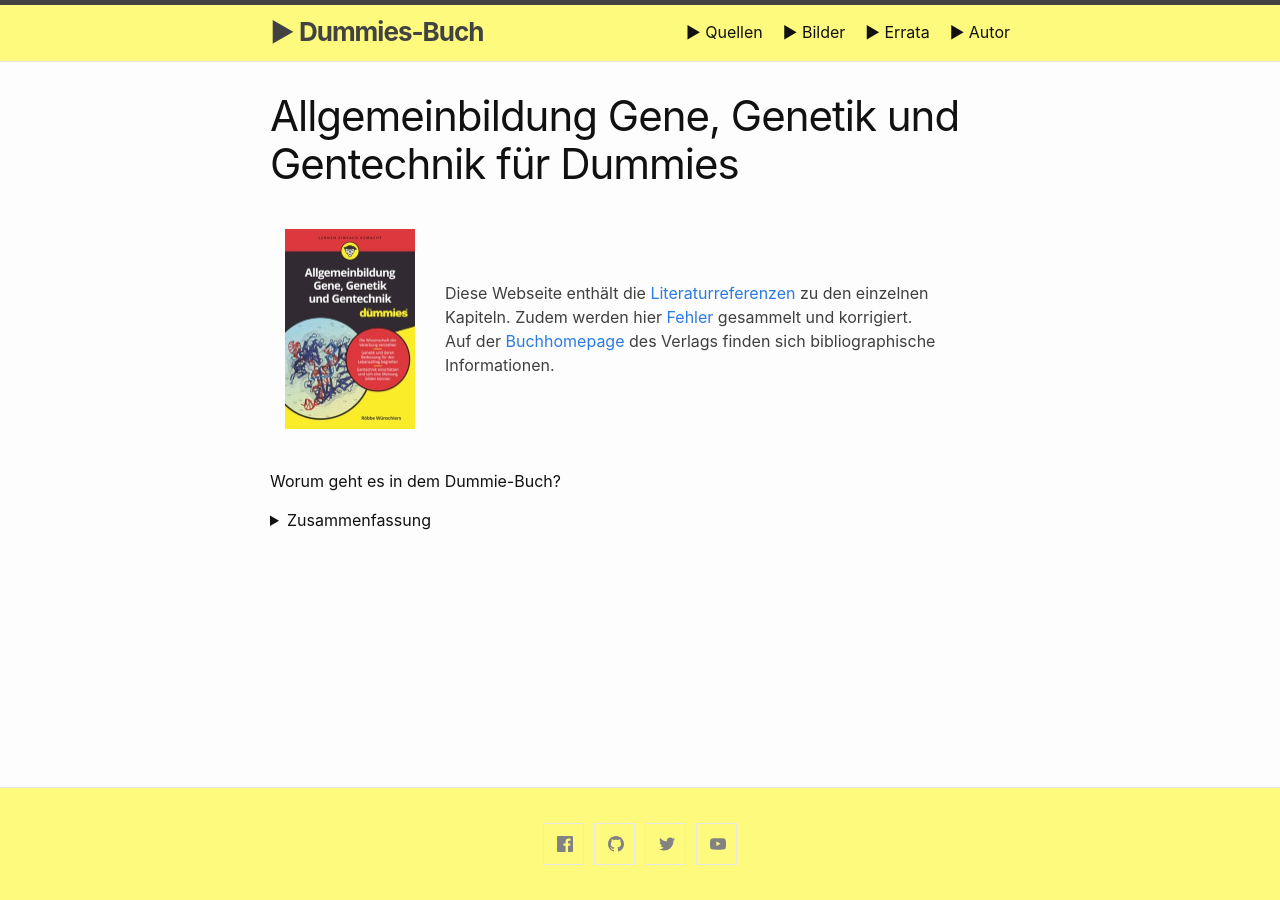
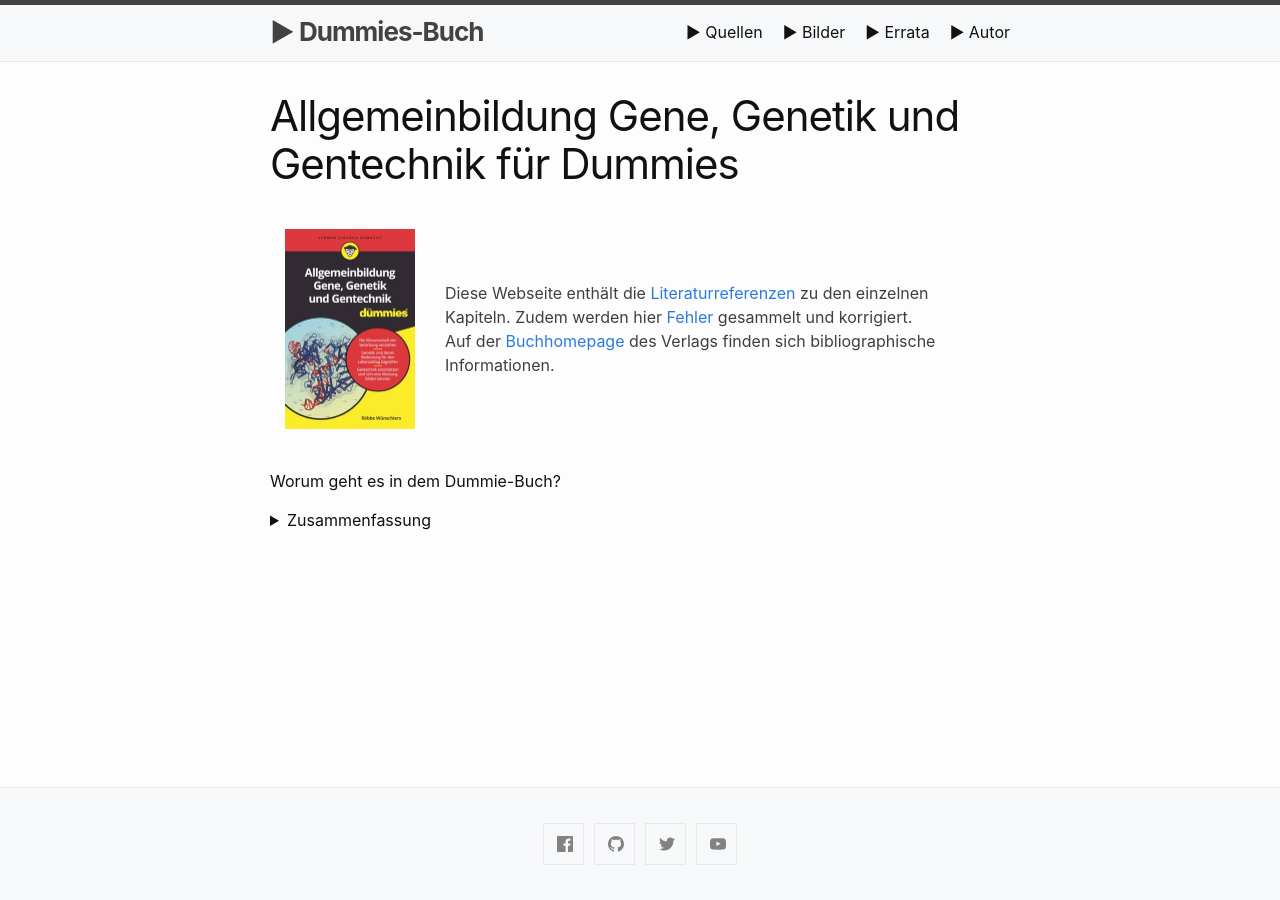
Before and after one commit to awkologist/dummie, a Jekyll site: the page built from index.md, in a window 1280 px wide. Built offline with Jekyll 4.4.1, drawn with Linux system fonts in a browser that asks for light colours; Markdown is read by kramdown in place of the engine named in the settings.

Commit message:
Update _layout.scss

```diff
--- a/_sass/minima/_layout.scss
+++ b/_sass/minima/_layout.scss
@@ -6,7 +6,7 @@
   border-bottom: 1px solid $border-color-01;
   min-height: $spacing-unit * 1.865;
   line-height: $base-line-height * $base-font-size * 2.25;
-  background-color: rgb(254,250,126);
+  background-color: rgb(246,248,250);
 
   // Positioning context for the mobile navigation icon
   position: relative;
@@ -125,7 +125,7 @@
 .site-footer {
   border-top: 1px solid $border-color-01;
   padding: $spacing-unit 0;
-  background-color: rgb(254,250,126);
+  background-color: rgb(246,248,250);
 }
 
 .footer-heading {
```
